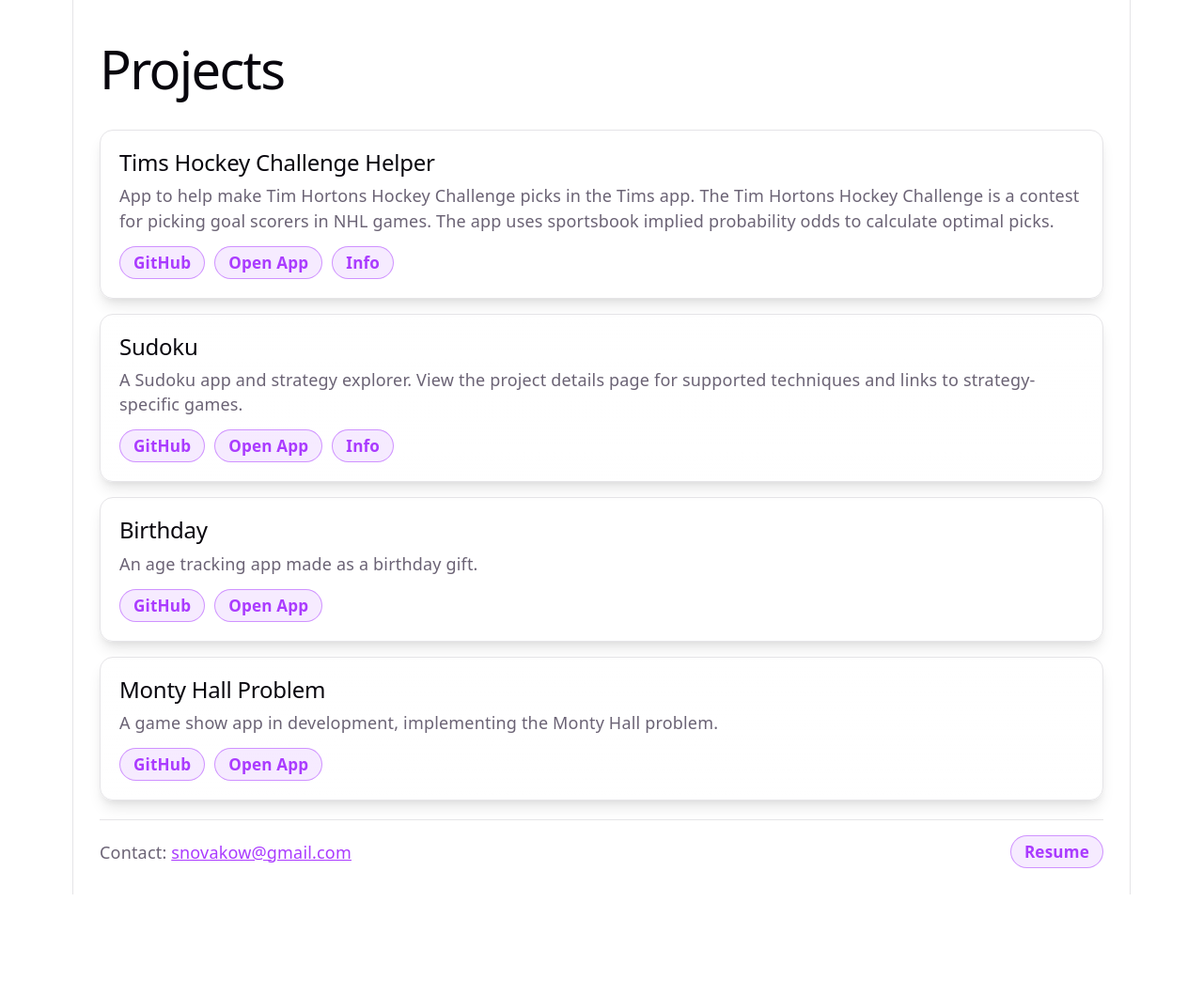
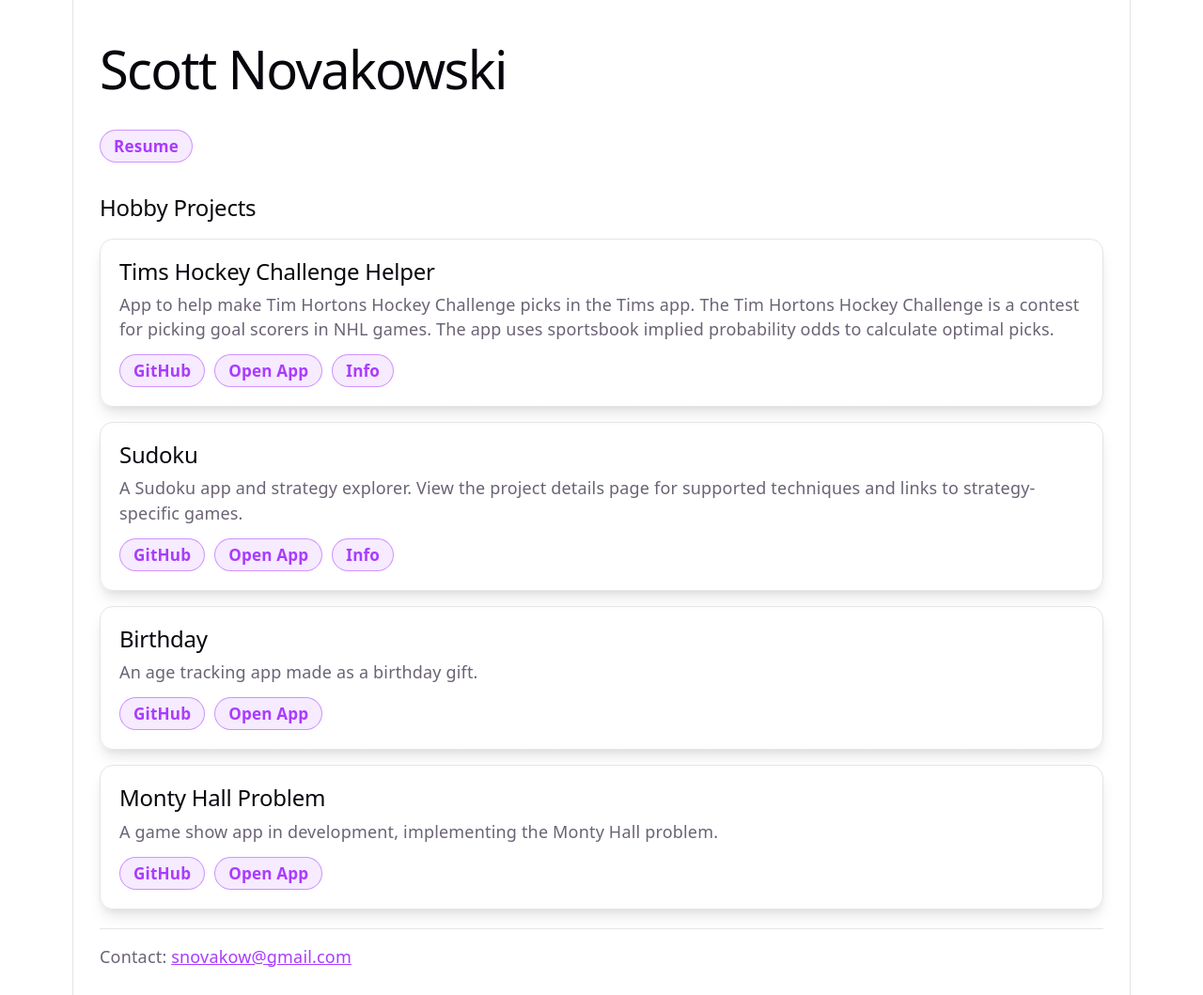
Before and after one commit to snovakow/homepage, a website built with Vite: page index.html in a window 1280 px wide. Shown: the whole page at 94% size. Before the commit the page ends 952 px from the top, so only its background shows below. Built offline with nearby package versions, Linux system fonts and the light colour scheme.

Commit message:
page heading and format
- change header
- add sub-header
- move resume button

```diff
--- a/src/main.ts
+++ b/src/main.ts
@@ -27,14 +27,15 @@ const renderShowcase = (): void => {
 	appBody.innerHTML = `
     <main class="showcase-page">
       <header class="showcase-header">
-        <h1>Projects</h1>
+        <h1>Scott Novakowski</h1>
       </header>
-      <section class="project-stack">
+      <section class="project-stack" aria-label="Hobby projects">
+        <p><a class="link-badge" href="https://snovakow.com/resume/">Resume</a></p>
+        <h2 class="section-title">Hobby Projects</h2>
         ${cards}
       </section>
       <footer class="showcase-footer">
         <p>Contact: <a href="mailto:snovakow@gmail.com">snovakow@gmail.com</a></p>
-        <a class="link-badge" href="https://snovakow.com/resume/">Resume</a>
       </footer>
     </main>
   `;
--- a/src/style.css
+++ b/src/style.css
@@ -119,6 +119,10 @@ p {
   padding-bottom: 0;
 }
 
+.section-title {
+  margin: 0 0 2px;
+}
+
 .project-stack {
   display: flex;
   flex-direction: column;
```
